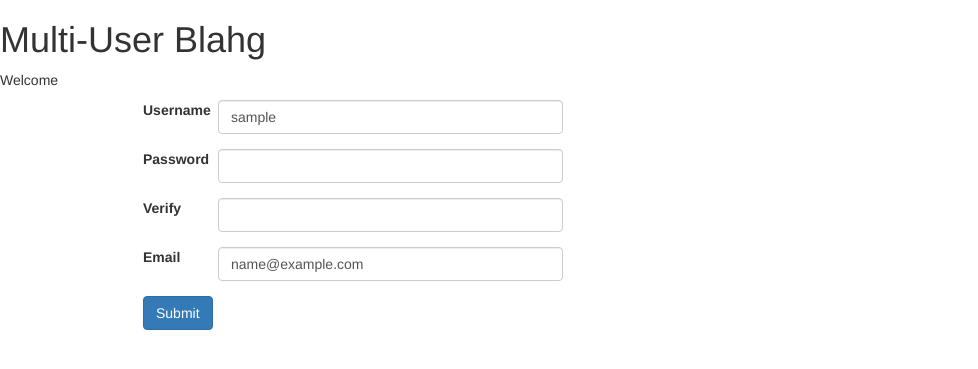
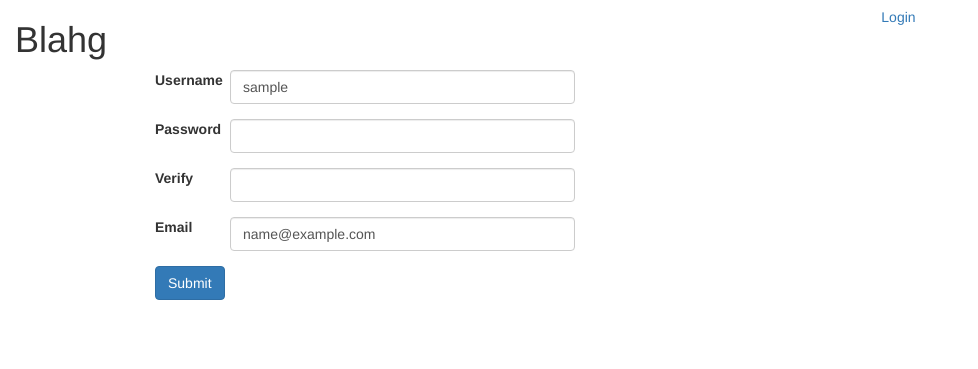
Before and after one commit to davidhousedev/Multi-User-Blog-Udacity, a Python web app: template templates/signup.html in a window 1280 px wide. Shown: the top 369 px of the page, without its empty margins (0-978 px from the left). Run offline with Jinja, Linux system fonts and the light colour scheme; the template is opened without the code that fills it: most values are stand-ins (such as "Sample title", 1, 10 or a date in 2020); some libraries are stand-ins or nearby versions.

Commit message:
Implement basic login/logout interface in base HTML template

```diff
--- a/templates/base.html
+++ b/templates/base.html
@@ -11,9 +11,19 @@
         <!-- Page-specific style sheets will be imported here by Jinja2 -->
     {% endblock %}
 </head>
-<body>
-<h1>Multi-User Blahg</h1>
-<p>Welcome {{current_user}}</p>
+<body class="container-fluid">
+<header class="header row">
+    <div class="col-xs-8">
+        <h1>Blahg</h1>
+    </div>
+    <div class="col-xs-4">
+        {% if current_user %}
+            <p>Welcome, {{current_user}}   <a class="btn" href="/logout">Logout</a></p>
+        {% else %}
+            <a class="btn" href="/login">Login</a>
+        {% endif %}
+    </div>
+</header>
 
 {% block content %}
     <!-- Main content of the page will be imported here -->
```
